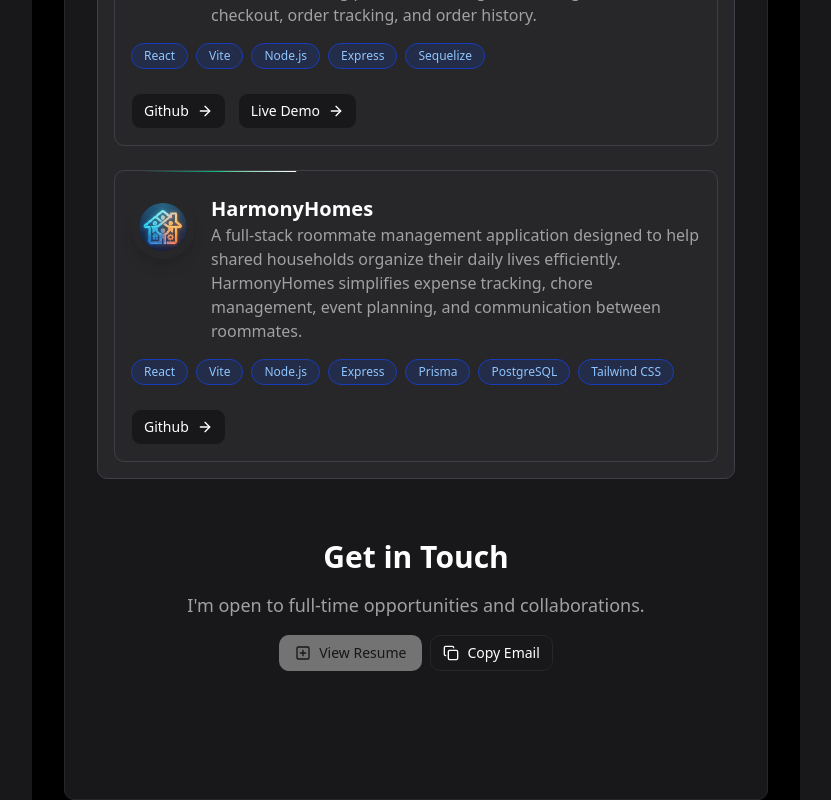
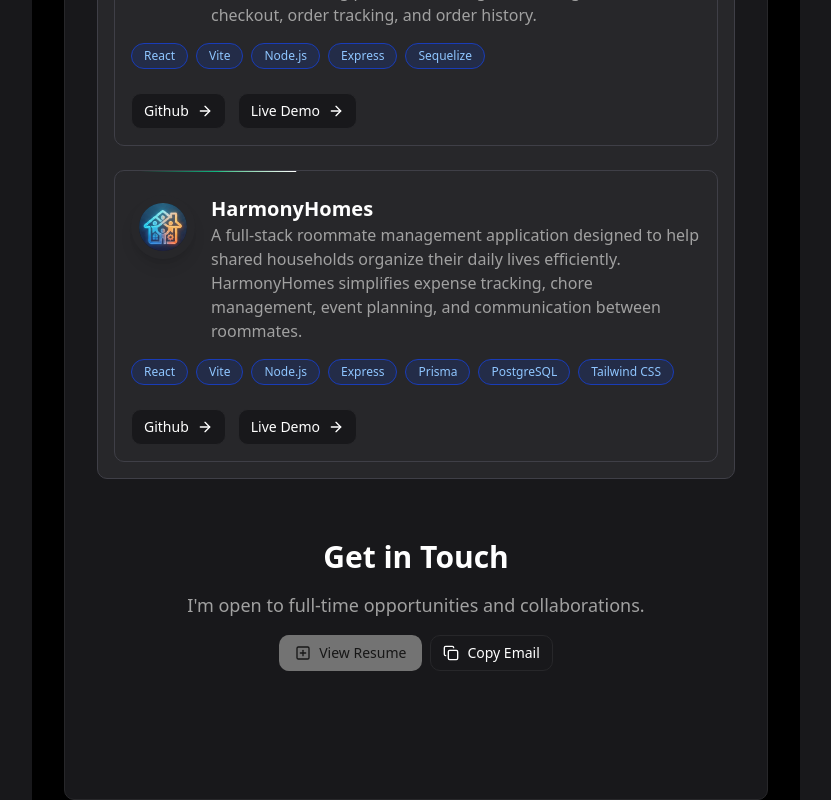
Before and after one commit to sardarabhay/portfolio-website, a Next.js app: page / in a window 1280 px wide. Shown: the part 1396-2196 px from the top of the page, without its empty margins (224-1055 px from the left). Built offline with nearby package versions, Linux system fonts and the light colour scheme.

Commit message:
Add demo link for roommates project

```diff
--- a/components/ProjectsSection.tsx
+++ b/components/ProjectsSection.tsx
@@ -25,6 +25,7 @@ export function ProjectsSection() {
       description: "A full-stack roommate management application designed to help shared households organize their daily lives efficiently. HarmonyHomes simplifies expense tracking, chore management, event planning, and communication between roommates.",
       logoSrc: "/logo_roommates.png",
       githubUrl: "https://github.com/TY-Project-BG-17/TY_Project",
+      liveDemoUrl: "https://project-roommates.vercel.app/",
       techStack: ["React", "Vite", "Node.js", "Express", "Prisma","PostgreSQL","Tailwind CSS"]
     }
   ];
```
